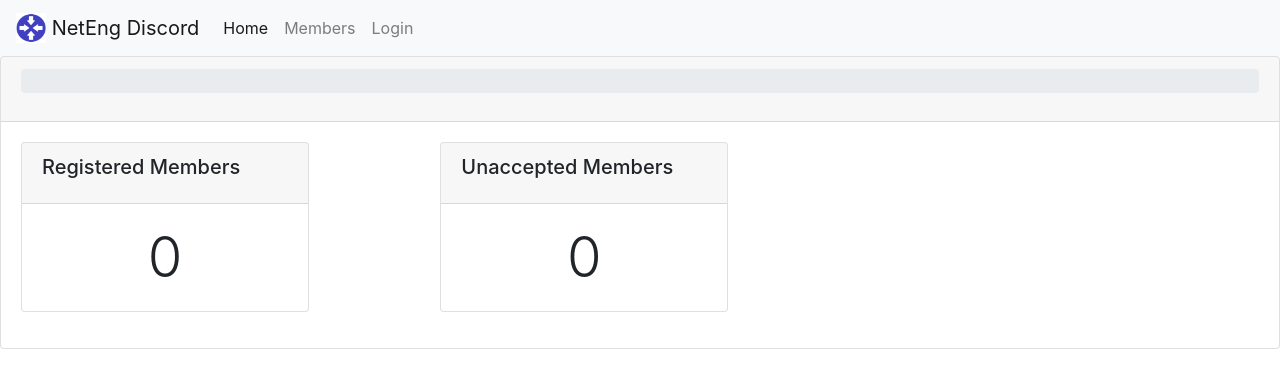
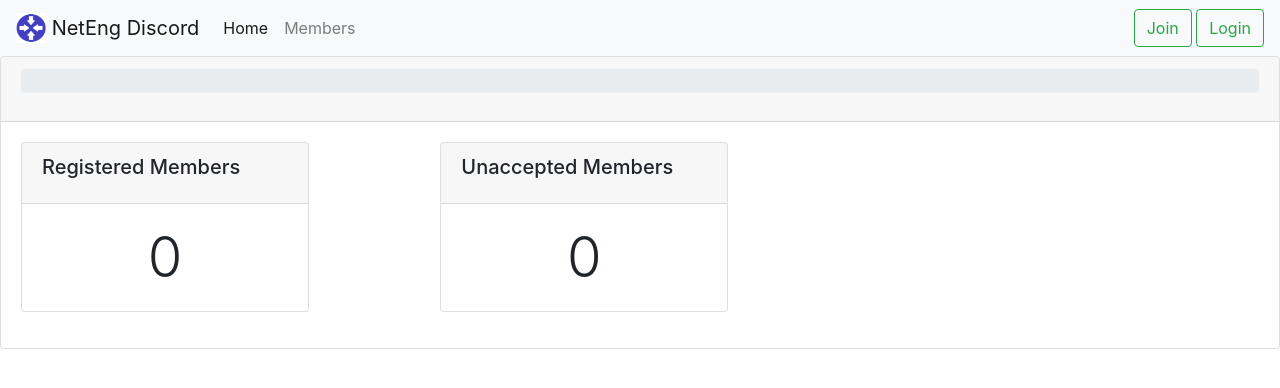
Before and after one commit to disnog/netranger-web, a Flask app: page / in a window 1280 px wide. Shown: the top 388 px of the page. Run offline with Flask 2, Linux system fonts and the light colour scheme; data that the repository does not hold is empty; parts of the project's set-up code (start-up, migrations or seed data) failed here and were passed over; some libraries are stand-ins or nearby versions.

Commit message:
Join links

```diff
--- a/nrweb/templates/base.html
+++ b/nrweb/templates/base.html
@@ -42,13 +42,10 @@
                     <a class="dropdown-item" href="/logout">Logout</a>
                 </div>
             </li>
-            {% else %}
-            <li class="nav-item">
-                <a class="nav-link" href="/login">Login</a>
-            </li>
             {% endif %}
         </ul>
     </div>
+    {% if 'user' not in g %}<a href="{{url_for('join')}}" class="btn btn-outline-success my-2 my-sm-0">Join</a> &nbsp; <a href="{{url_for('login')}}" class="btn btn-outline-success my-2 my-sm-0">Login</a>{% endif %}
 </nav>
 
 <div class="card">
```
